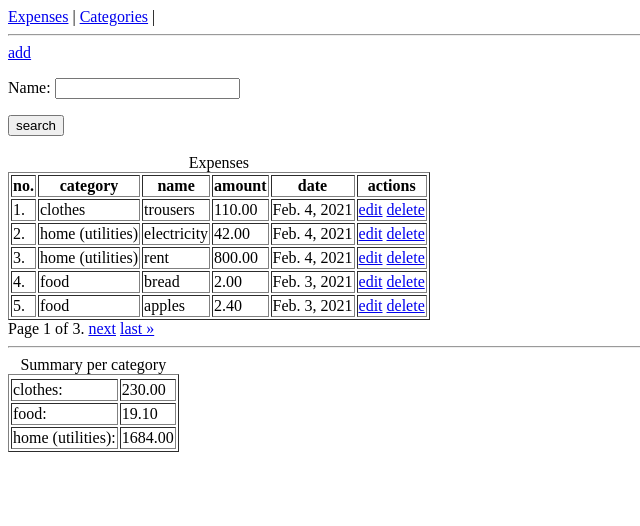
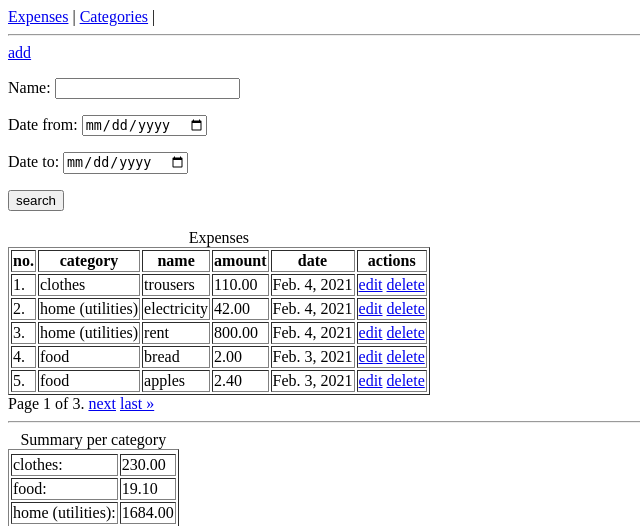
Before and after one commit to LukashK798/expenses.project, a Django app: page /expenses/expense/list/ in a window 1280 px wide. Shown: the top 526 px of the page, without its empty margins (0-640 px from the left). Run offline with Django 4.2, Linux system fonts and the light colour scheme; data comes from the database, SQL or seed files in the repository.

Commit message:
allow searchingn by date (from and/or to)

```diff
--- a/expenses/forms.py
+++ b/expenses/forms.py
@@ -1,8 +1,16 @@
 from django import forms
 from .models import Expense
 
+class ExpenseSearchForm(forms.ModelForm):
+    date_from = forms.DateField(
+        required=False,
+        widget=forms.DateInput(attrs={'type': 'date'})
+    )
+    date_to = forms.DateField(
+        required=False,
+        widget=forms.DateInput(attrs={'type': 'date'})
+    )
 
-class ExpenseSearchForm(forms.ModelForm):
     class Meta:
         model = Expense
         fields = ('name',)
--- a/expenses/templates/expenses/expense_list.html
+++ b/expenses/templates/expenses/expense_list.html
@@ -5,7 +5,7 @@
 <a href="{% url 'expenses:expense-create' %}">add</a>
 
 <form method="get" action="">
-  {{form.as_p}}
+  {{ form.as_p }}
   <button type="submit">search</button>
 </form>
 <br>
--- a/expenses/views.py
+++ b/expenses/views.py
@@ -1,9 +1,7 @@
 from django.views.generic.list import ListView
-
 from .forms import ExpenseSearchForm
 from .models import Expense, Category
 from .reports import summary_per_category
-
 
 class ExpenseListView(ListView):
     model = Expense
@@ -15,14 +13,22 @@ class ExpenseListView(ListView):
         form = ExpenseSearchForm(self.request.GET)
         if form.is_valid():
             name = form.cleaned_data.get('name', '').strip()
+            date_from = self.request.GET.get("date_from")
+            date_to = self.request.GET.get("date_to")
+
             if name:
                 queryset = queryset.filter(name__icontains=name)
+            if date_from:
+                queryset = queryset.filter(date__gte=date_from)
+            if date_to:
+                queryset = queryset.filter(date__lte=date_to)
 
         return super().get_context_data(
             form=form,
             object_list=queryset,
             summary_per_category=summary_per_category(queryset),
-            **kwargs)
+            **kwargs
+        )
 
 class CategoryListView(ListView):
     model = Category
```
